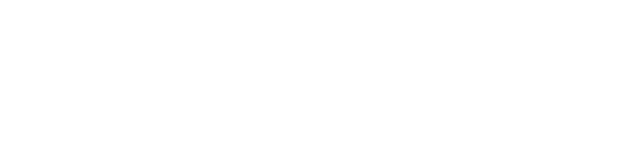
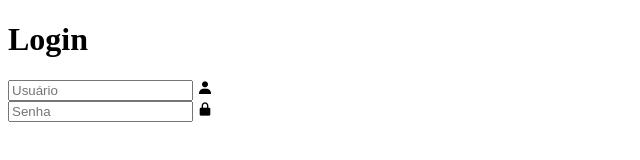
Before and after one commit to LuanIago/Pagina_de_login, a plain HTML site: page index.html in a window 1280 px wide. Shown: the whole page, without its empty margins (0-640 px from the left). Drawn offline with nearby package versions, Linux system fonts and the light colour scheme.

Commit message:
creating the initial form structure in HTML and initial CSS formatting

```diff
--- a/assets/styles/style.css
+++ b/assets/styles/style.css
@@ -0,0 +1,7 @@
+* {
+    box-sizing: border-box;
+    margin: 0px;
+    padding: 0px;
+    list-style: none;
+    text-decoration: none;
+}
--- a/index.html
+++ b/index.html
@@ -3,9 +3,22 @@
 <head>
     <meta charset="UTF-8">
     <meta name="viewport" content="width=device-width, initial-scale=1.0">
+    <link href='https://unpkg.com/boxicons@2.1.4/css/boxicons.min.css' rel='stylesheet'>
     <title>Login form</title>
 </head>
 <body>
-
+    <main class="container">
+        <form action="" method="get">
+            <h1>Login</h1>
+            <div class="input-box">
+                <input type="email" placeholder="Usuário">
+                <i class="bx bxs-user"></i>
+            </div>
+            <div class="input-box">
+                <input type="password" placeholder="Senha">
+                <i class="bx bxs-lock-alt"></i>
+            </div>
+        </form>
+    </main>
 </body>
 </html>
```
